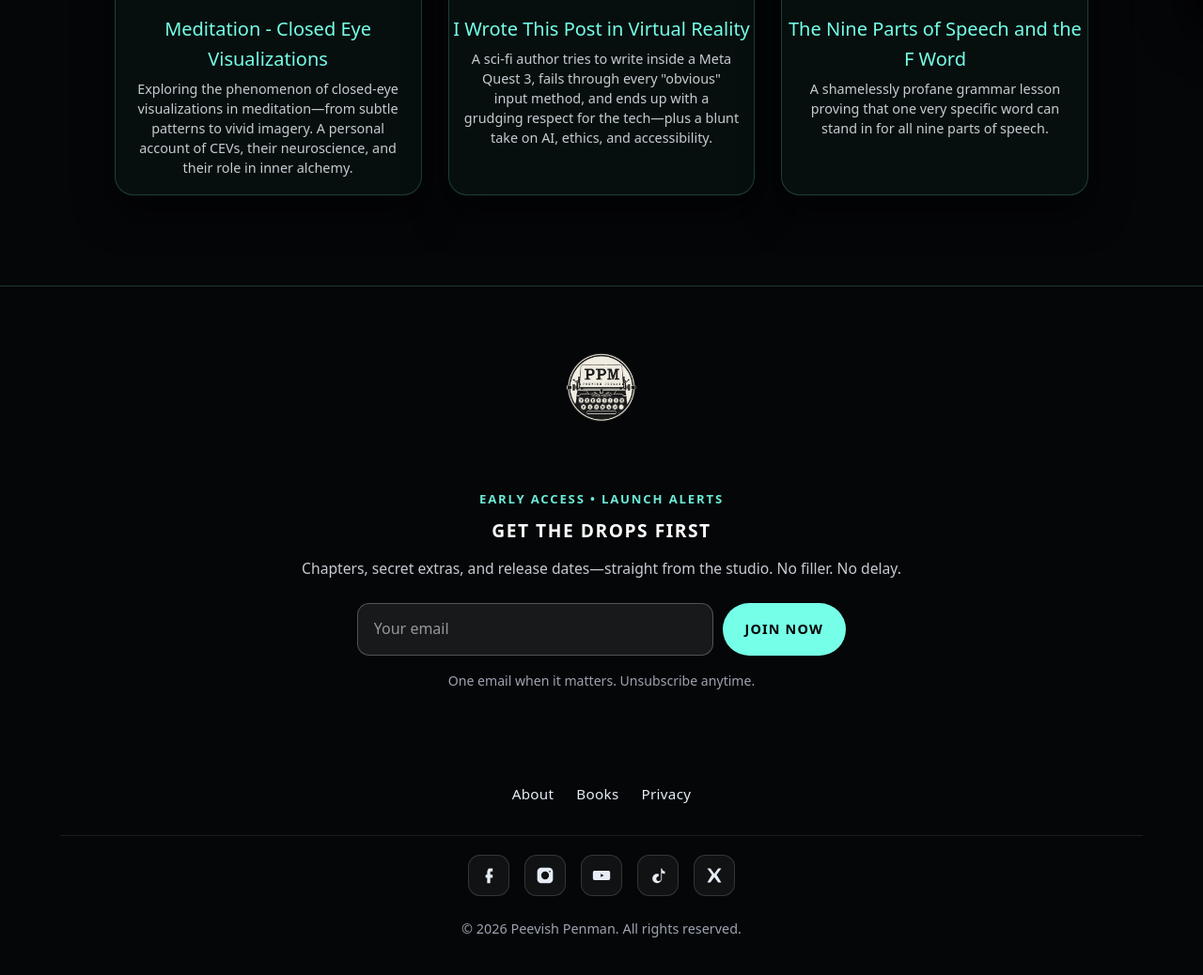
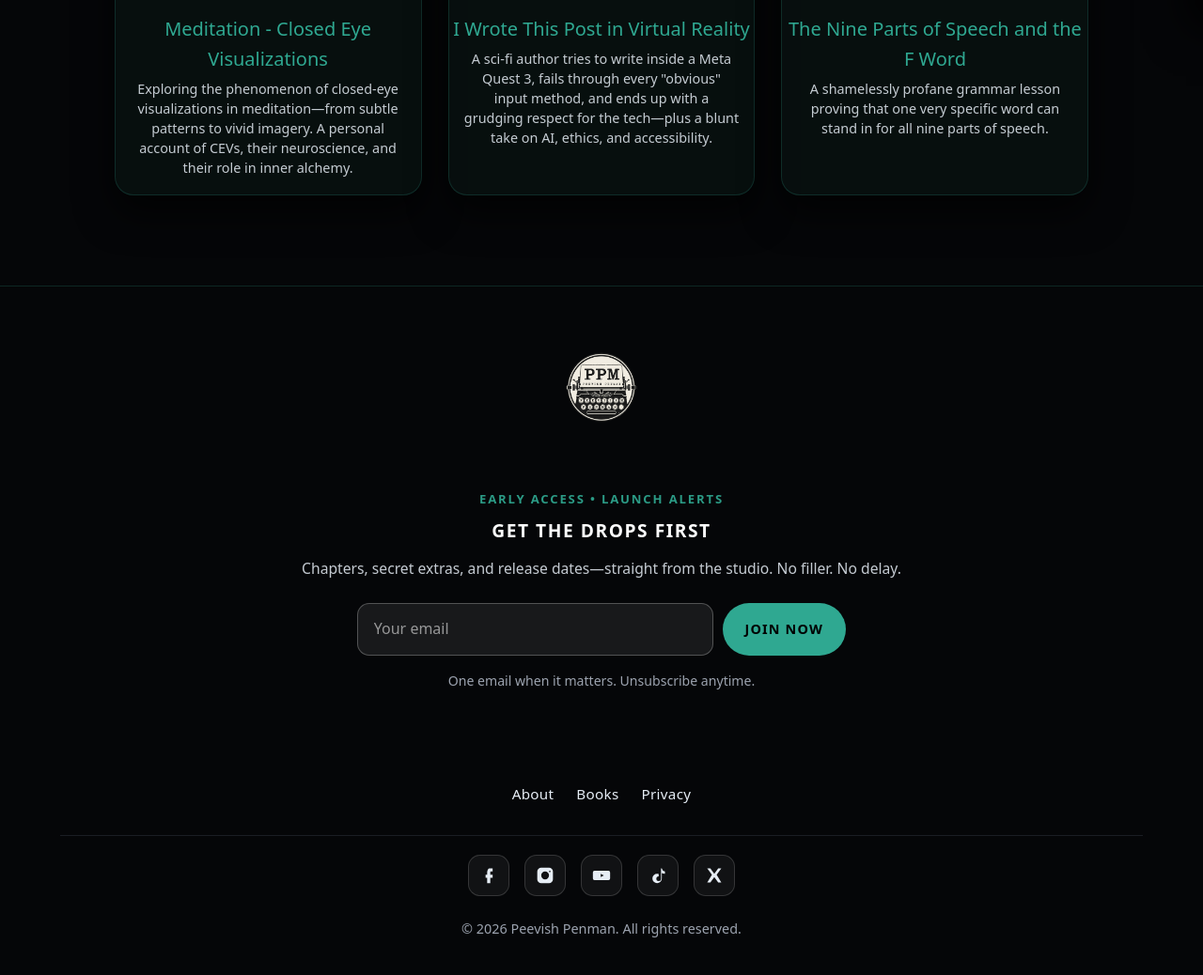
Before and after one commit to bzuley/peevishpenman, a PHP site: page /blog.php in a window 1280 px wide. Shown: the part 768-1806 px from the top of the page at 94% size. Run offline with PHP 8.4, Linux system fonts and the light colour scheme.

Commit message:
Swap primary brand teal for a muted sea-green (#70)
Replace the neon --ppm-hermes teal (#75FFE8) with a more muted,
editorial sea-green (#2FA891) matching a reference color the user
provided, including lumen/shadow variants and dependent tints
(border-soft, focus outline).


Claude-Session: https://claude.ai/code/session_01DixVnH7TMEKNKN2iCG2DxS

Co-authored-by: Claude <noreply@anthropic.com>

```diff
--- a/styles/main.css
+++ b/styles/main.css
@@ -39,7 +39,7 @@ a {
 
 a:focus-visible,
 button:focus-visible {
-  outline: 2px solid #bff6ea;
+  outline: 2px solid #a6ddd0;
   outline-offset: 2px;
 }
 
@@ -59,13 +59,13 @@ ul, ol {
      ========================================================= */
 
   /* Primary brand: Hermes typewriter teal-mint */
-  --ppm-hermes: #75FFE8;
+  --ppm-hermes: #2FA891;
 
   /* Hover / glow variant — luminous aura */
-  --ppm-hermes-lumen: #9DFFF2;
+  --ppm-hermes-lumen: #4FC3AC;
 
   /* Deep variant for subtle contrast moments */
-  --ppm-hermes-shadow: #3ED9C4;
+  --ppm-hermes-shadow: #1D7A68;
 
 
   /* =========================================================
@@ -81,7 +81,7 @@ ul, ol {
   --ppm-surface-soft: #0a0d12;
 
   /* Borders and subtle outlines */
-  --ppm-border-soft: rgba(117, 255, 232, 0.20);
+  --ppm-border-soft: rgba(47, 168, 145, 0.20);
 
 
   /* =========================================================
```
